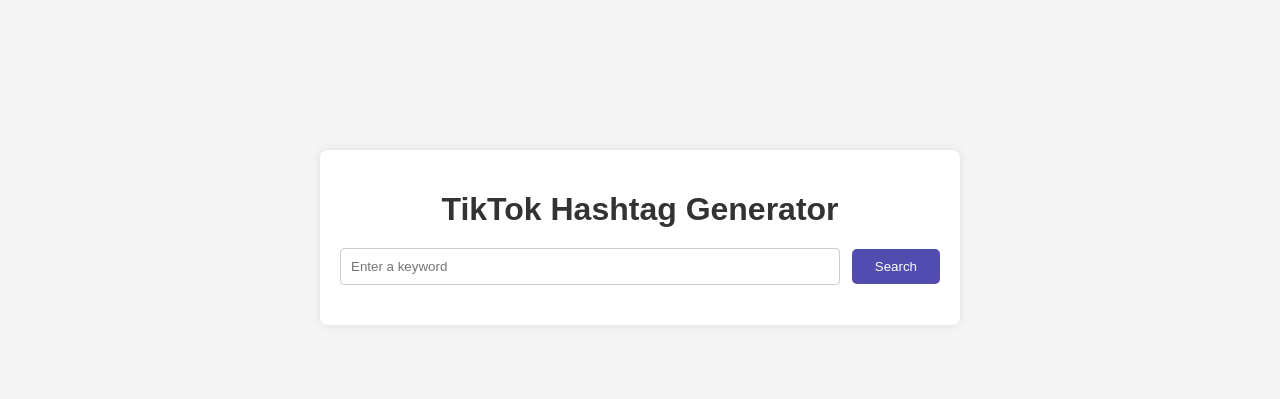
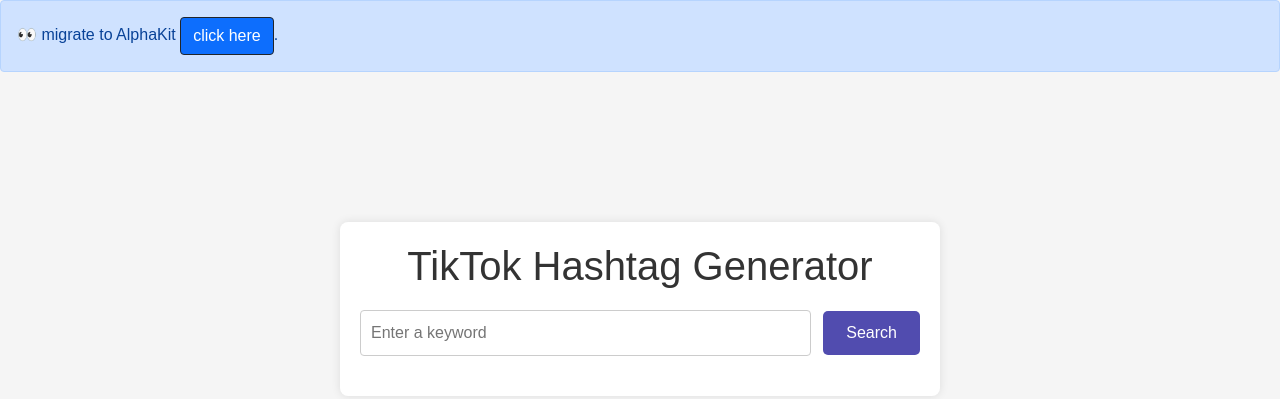
Before and after one commit to AlphaCodeHub/TikTok-Hashtag-Generator, a plain HTML site: page index.html in a window 1280 px wide. Drawn offline with nearby package versions, Linux system fonts and the light colour scheme.

Commit message:
Add files via upload

```diff
--- a/index.html
+++ b/index.html
@@ -3,9 +3,14 @@
 <head>
     <meta name="viewport" content="width=device-width, initial-scale=1.0">
     <title>TikTok Hashtag Generator TOOL</title>
+    <link href="https://cdn.jsdelivr.net/npm/bootstrap@5.0.2/dist/css/bootstrap.min.css" rel="stylesheet" integrity="sha384-EVSTQN3/azprG1Anm3QDgpJLIm9Nao0Yz1ztcQTwFspd3yD65VohhpuuCOmLASjC" crossorigin="anonymous">
     <link rel="stylesheet" type="text/css" href="style.css">
 </head>
 <body>
+    <div class="alert alert-primary" role="alert">
+        👀 migrate to AlphaKit <a href="http://127.0.0.1:5500/index.html" class="alert-link" id="alert"> <button class="btn btn-outline-dark ms-auto btn-primary text-white">click here</button></a>.
+      </div>
+
     <div class="container">
         <h1>TikTok Hashtag Generator</h1>
         <div class="input-container">
@@ -15,6 +20,9 @@
         <div id="result"></div>
     </div>
 
+
+
     <script src="script.js"></script>
+    <script src="https://cdn.jsdelivr.net/npm/bootstrap@5.0.2/dist/js/bootstrap.bundle.min.js" integrity="sha384-MrcW6ZMFYlzcLA8Nl+NtUVF0sA7MsXsP1UyJoMp4YLEuNSfAP+JcXn/tWtIaxVXM" crossorigin="anonymous"></script>
 </body>
 </html>
--- a/style.css
+++ b/style.css
@@ -117,3 +117,7 @@
 button.copy-button:hover {
     background-color: #010201;
 }
+#alert{
+    text-decoration: none;
+    list-style: none;
+}
```
